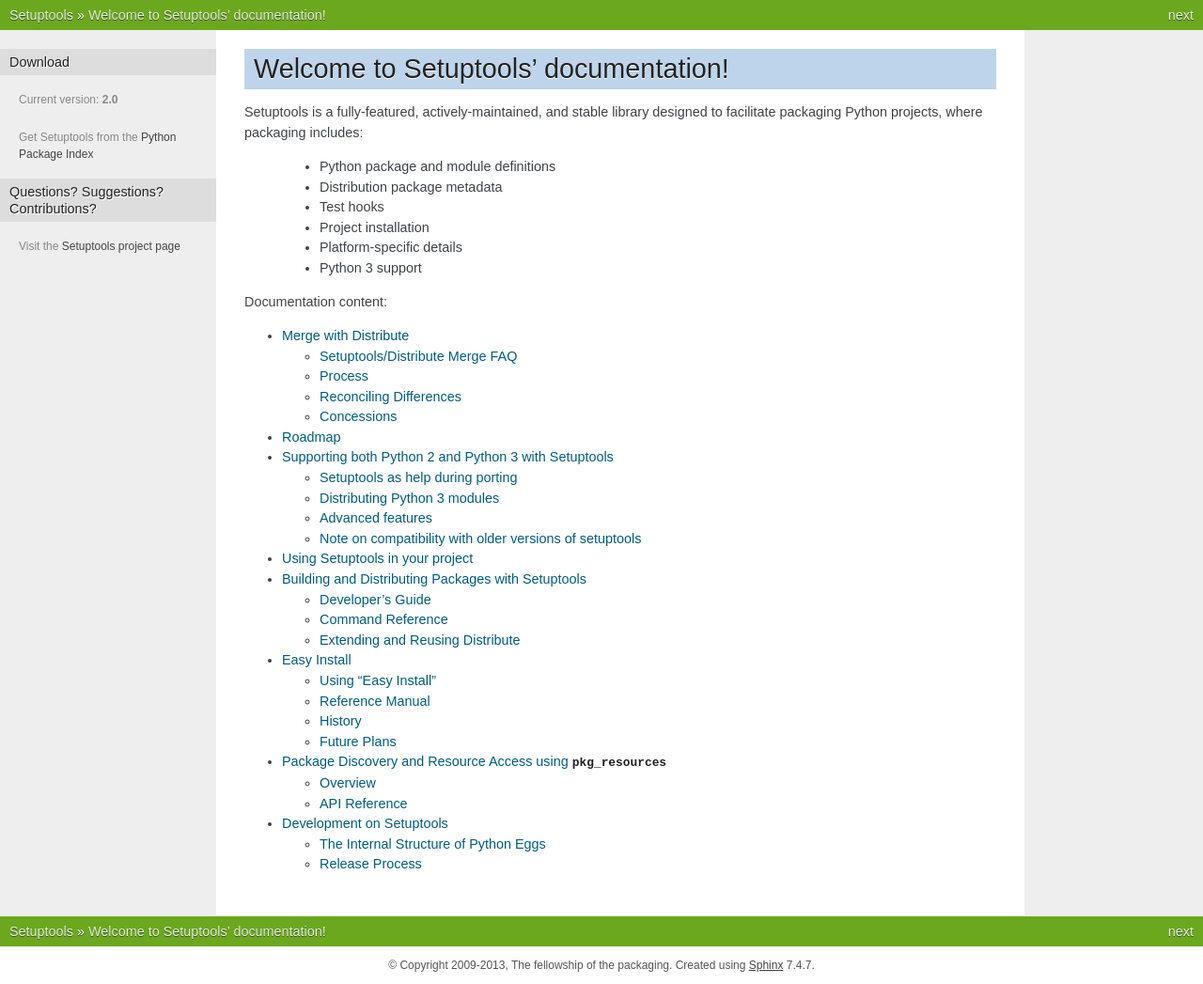
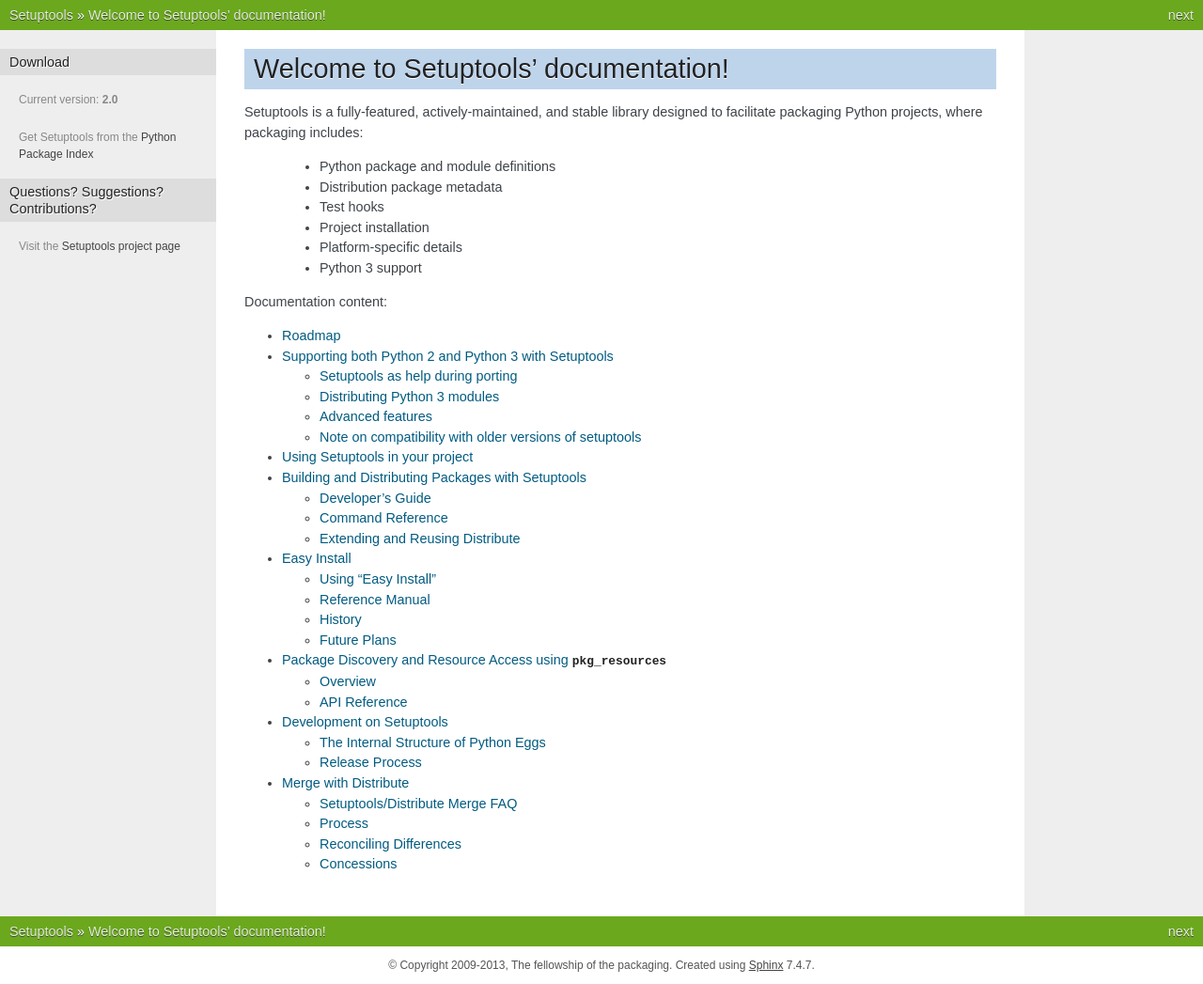
Before and after one commit to Distrotech/setuptools, a Sphinx documentation site: the page built from docs/index.txt, in a window 1280 px wide. Shown: the whole page at 94% size. Built offline with Sphinx 7.4.7, drawn with Linux system fonts in a browser that asks for light colours; the version number is read from the project's files by our own code; part of the change alters nothing that is shown.

```diff
--- a/docs/index.txt
+++ b/docs/index.txt
@@ -16,7 +16,6 @@ Documentation content:
 .. toctree::
    :maxdepth: 2
 
-   merge
    roadmap
    python3
    using
@@ -24,3 +23,4 @@ Documentation content:
    easy_install
    pkg_resources
    development
+   merge
```
